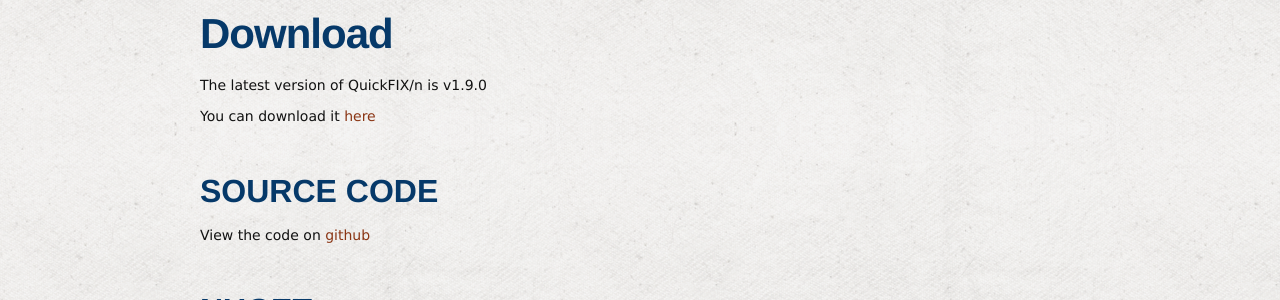
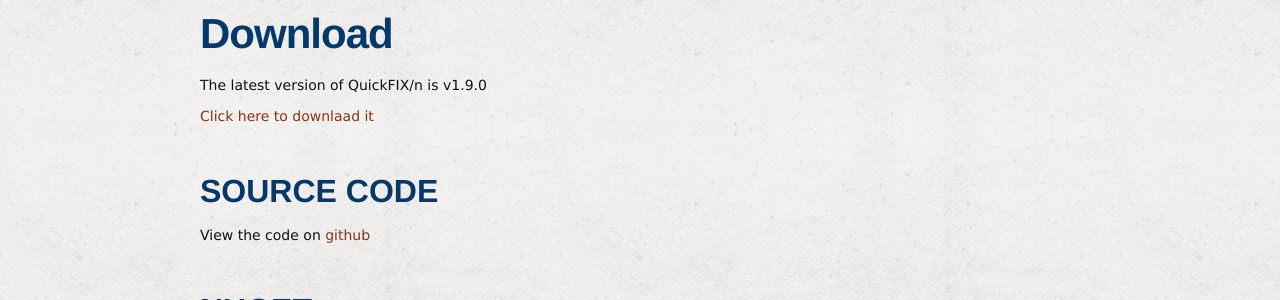
Before and after one commit to connamara/quickfixn, a Jekyll site: the page built from web/views/download.md, in a window 1280 px wide. Shown: the part 291-591 px from the top of the page. Built offline with Jekyll 4.4.1, drawn with Linux system fonts in a browser that asks for light colours.

Commit message:
slightly more prominent link

```diff
--- a/web/views/download.md
+++ b/web/views/download.md
@@ -8,7 +8,7 @@ permalink: /download/
 
 The latest version of QuickFIX/n is v1.9.0
 
-You can download it [here](http://quickfixn.s3.amazonaws.com/quickfixn-v1.9.0.zip)
+[Click here to downlaad it](http://quickfixn.s3.amazonaws.com/quickfixn-v1.9.0.zip)
 
 Source Code
 -----------
```
